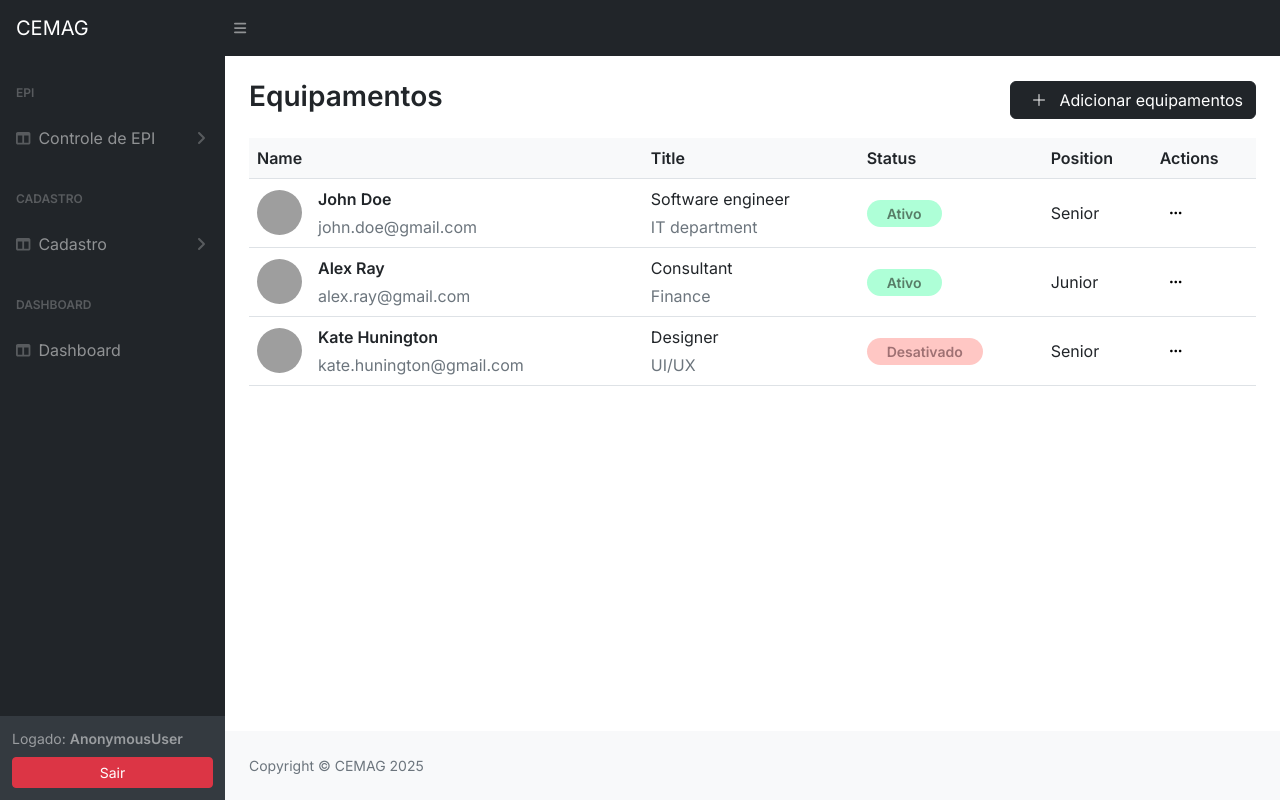
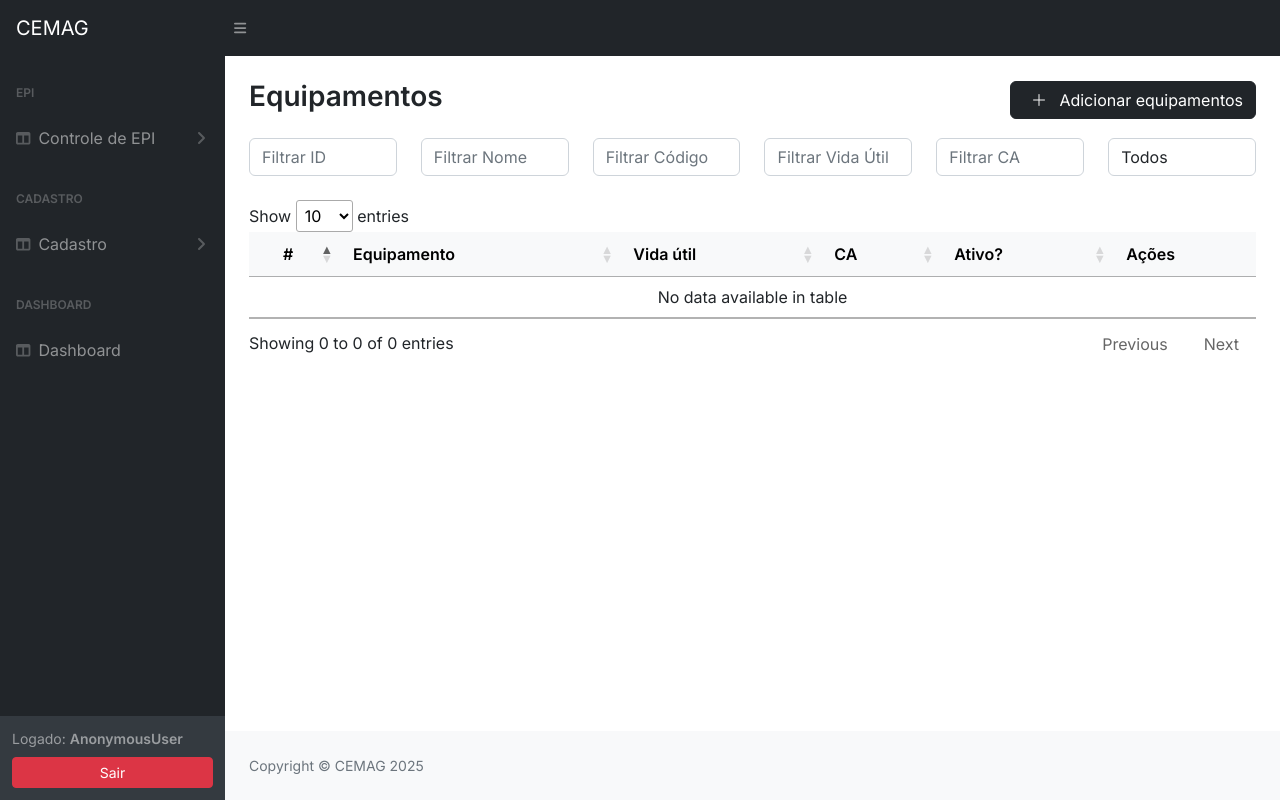
Before and after one commit to Cemag-pcp/sistema_epi_v2, a Django app: template equipamento/templates/equipamento.html in a window 1280 px wide. Run offline with Django 5.2, Linux system fonts and the light colour scheme; the template is opened without the code that fills it, so the values that code supplies are empty; some libraries are stand-ins or nearby versions; grey boxes are pictures that could not be loaded.

Commit message:
:sparkles: Crud Equipamentos

```diff
--- a/equipamento/models.py
+++ b/equipamento/models.py
@@ -3,6 +3,7 @@ from django.db import models
 
 class Equipamento(models.Model):
     nome = models.CharField(max_length=150)
-    descricao = models.TextField(blank=True, null=True)
     codigo = models.CharField(max_length=50, unique=True)
+    vida_util_dias = models.IntegerField(default=365, null=False, blank=False)
+    ca = models.IntegerField(null=True, blank=True)
     ativo = models.BooleanField(default=True)
--- a/equipamento/static/js/crud-equipamentos.js
+++ b/equipamento/static/js/crud-equipamentos.js
@@ -37,13 +37,29 @@ document.addEventListener('DOMContentLoaded', () => {
 
 document.addEventListener('DOMContentLoaded', () => {
 
-  const abrirModalBtn = document.getElementById('abrirModalEditarEquipamento');
   const modal = new bootstrap.Modal(document.getElementById('modal-editar-equipamento'));
   const salvarBtn = document.getElementById('editarEquipamento');
   const spinner = salvarBtn.querySelector('.spinner-border');
 
-  abrirModalBtn.addEventListener('click', () => {
-    modal.show();
+  document.addEventListener('click', function (event) {
+    if (event.target.classList.contains('abrirModalEditarEquipamento')) {
+
+      const id = event.target.getAttribute('data-id');
+      const nome = event.target.getAttribute('data-nome');
+      const codigo = event.target.getAttribute('data-codigo');
+      const vidaUtil = event.target.getAttribute('data-vida-util-dias');
+      const ca = event.target.getAttribute('data-ca');
+      const status = event.target.getAttribute('data-status');
+
+      document.getElementById('edit-id-equipamento').value = id
+      document.getElementById('edit-nome-equipamento').value = nome
+      document.getElementById('edit-codigo-equipamento').value = codigo
+      document.getElementById('edit-vida-util-equipamento').value = vidaUtil
+      document.getElementById('edit-ca-equipamento').value = ca
+      document.getElementById('edit-status-equipamento').value = status
+
+      modal.show();
+    }
   });
 
   salvarBtn.addEventListener('click', async () => {
@@ -69,13 +85,14 @@ document.addEventListener('DOMContentLoaded', () => {
 
 document.addEventListener('DOMContentLoaded', () => {
 
-  const abrirModalBtn = document.getElementById('abrirModalDesativarEquipamento');
   const modal = new bootstrap.Modal(document.getElementById('modal-desativar-equipamento'));
   const salvarBtn = document.getElementById('desativarEquipamento');
   const spinner = salvarBtn.querySelector('.spinner-border');
 
-  abrirModalBtn.addEventListener('click', () => {
-    modal.show();
+  document.addEventListener('click', function (event) {
+    if (event.target.classList.contains('abrirModalDesativarEquipamento')) {
+      modal.show();
+    }
   });
 
   salvarBtn.addEventListener('click', async () => {
--- /dev/null
+++ b/equipamento/static/js/datatable.js
@@ -0,0 +1,53 @@
+$(document).ready(function() {
+
+    var table = $('#tabelaEquipamentos').DataTable({
+        "language": {
+        "url": "//cdn.datatables.net/plug-ins/1.11.5/i18n/pt-BR.json"
+        },
+        "columnDefs": [
+        { "orderable": false, "targets": 5 }, // Desativa ordenação na coluna de Ações
+        { "searchable": false, "targets": 5 } // Desativa busca na coluna de Ações
+        ],
+        "dom": 'lrtip' // Remove o search box
+    });
+
+    // Filter by ID
+    $('#filterId').keyup(function() {
+        table.column(0).search(this.value).draw();
+    });
+
+    // Filter by Nome
+    $('#filterNome').keyup(function() {
+        table.column(1).search(this.value).draw();
+    });
+
+    // Filter by Codigo (which is part of column 1)
+    $('#filterCodigo').keyup(function() {
+        table.column(1).nodes().to$().each(function() {
+        var codigo = $(this).find('.text-muted').text().replace('Código ', '');
+        $(this).parent().toggle(
+            codigo.toLowerCase().includes($('#filterCodigo').val().toLowerCase())
+        );
+        });
+    });
+
+    // Filter by Vida Util
+    $('#filterVidaUtil').keyup(function() {
+        table.column(2).search(this.value).draw();
+    });
+
+    // Filter by CA
+    $('#filterCa').keyup(function() {
+        table.column(3).search(this.value).draw();
+    });
+
+    // Filter by Ativo
+    $('#filterAtivo').change(function() {
+        var value = $(this).val();
+        if (value === "") {
+            table.column(4).search('').draw();
+        } else {
+            table.column(4).search(value).draw();
+        }
+    });
+});
--- a/equipamento/templates/equipamento.html
+++ b/equipamento/templates/equipamento.html
@@ -12,117 +12,75 @@
   </button>
 </div>
 
-<table class="table align-middle mb-0 bg-white">
-  <thead class="bg-light">
+<div class="row mb-3">
+  <div class="col-md-2 mb-2">
+    <input type="text" class="form-control" id="filterId" placeholder="Filtrar ID">
+  </div>
+  <div class="col-md-2 mb-2">
+    <input type="text" class="form-control" id="filterNome" placeholder="Filtrar Nome">
+  </div>
+  <div class="col-md-2 mb-2">
+    <input type="text" class="form-control" id="filterCodigo" placeholder="Filtrar Código">
+  </div>
+  <div class="col-md-2 mb-2">
+    <input type="text" class="form-control" id="filterVidaUtil" placeholder="Filtrar Vida Útil">
+  </div>
+  <div class="col-md-2 mb-2">
+    <input type="text" class="form-control" id="filterCa" placeholder="Filtrar CA">
+  </div>
+  <div class="col-md-2">
+    <select class="form-control" id="filterAtivo">
+      <option value="">Todos</option>
+      <option value="Ativo">Ativo</option>
+      <option value="Desativado">Desativado</option>
+    </select>
+  </div>
+</div>
+
+<table id="tabelaEquipamentos" class="table table-hover w-100">
+  <thead class="table-light">
     <tr>
-      <th>Name</th>
-      <th>Title</th>
-      <th>Status</th>
-      <th>Position</th>
-      <th>Actions</th>
+      <th class="text-center">#</th>
+      <th style="max-width: 300px;">Equipamento</th>
+      <th>Vida útil</th>
+      <th>CA</th>
+      <th>Ativo?</th>
+      <th>Ações</th>
     </tr>
   </thead>
   <tbody>
+    {% for equipamento in equipamentos %}
     <tr>
       <td>
+        <div class="d-flex justify-content-center align-items-center bg-primary bg-opacity-10 text-primary rounded-circle mx-auto" style="width: 40px; height: 40px; font-weight: bold;">
+            {{ equipamento.id }}
+        </div>
+      </td>
+      <td data-order="{{ equipamento.nome }}">
         <div class="d-flex align-items-center">
-          <img
-              src="https://mdbootstrap.com/img/new/avatars/8.jpg"
-              alt=""
-              style="width: 45px; height: 45px"
-              class="rounded-circle"
-              />
           <div class="ms-3">
-            <p class="fw-bold mb-1">John Doe</p>
-            <p class="text-muted mb-0">john.doe@gmail.com</p>
+            <p class="fw-bold mb-1">{{ equipamento.nome }}</p>
+            <p class="text-muted mb-0">Código {{ equipamento.codigo }}</p>
           </div>
         </div>
       </td>
-      <td>
-        <p class="fw-normal mb-1">Software engineer</p>
-        <p class="text-muted mb-0">IT department</p>
+      <td data-order="{{ equipamento.vida_util_dias }}">
+        <p class="fw-normal mb-1">{{ equipamento.vida_util_dias }} dias</p>
       </td>
-      <td>
+      <td data-order="{{ equipamento.ca|default:'0' }}">
+        {% if equipamento.ca == None %}
+          Não informado
+        {% else %}
+          {{ equipamento.ca }}
+        {% endif %}
+      </td>
+      <td data-order="{{ equipamento.ativo }}">
+        {% if equipamento.ativo == True %}
           <span class="badge badge-success rounded-pill d-inline status-approved">Ativo</span>
+        {% else %}
+          <span class="badge badge-success rounded-pill d-inline status-declined">Desativado</span>
+        {% endif %}
       </td>
-      <td>Senior</td>
-        <td>
-            <div class="dropdown">
-                <button class="btn btn-link btn-sm btn-rounded" type="button" id="dropdownMenuButton" data-bs-toggle="dropdown" aria-expanded="false">
-                <i class="bi bi-three-dots" style="color: black"></i>
-                </button>
-                <ul class="dropdown-menu" aria-labelledby="dropdownMenuButton">
-                    <li><a class="dropdown-item g-4" id="abrirModalEditarEquipamento"><i class="bi bi-pencil-square" style="margin-right: 8px;"></i><span>Editar</span></a></li>
-                    <li><a class="dropdown-item g-4" id="abrirModalDesativarEquipamento" style="color: #dc2626;"><i class="bi bi-trash" style="margin-right: 8px;"></i><span>Desativar</span></a></li>
-                </ul>
-            </div>
-        </td>
-    </tr>
-    <tr>
-      <td>
-        <div class="d-flex align-items-center">
-          <img
-              src="https://mdbootstrap.com/img/new/avatars/6.jpg"
-              class="rounded-circle"
-              alt=""
-              style="width: 45px; height: 45px"
-              />
-          <div class="ms-3">
-            <p class="fw-bold mb-1">Alex Ray</p>
-            <p class="text-muted mb-0">alex.ray@gmail.com</p>
-          </div>
-        </div>
-      </td>
-      <td>
-        <p class="fw-normal mb-1">Consultant</p>
-        <p class="text-muted mb-0">Finance</p>
-      </td>
-      <td>
-        <span class="badge badge-primary rounded-pill d-inline status-approved"
-              >Ativo</span
-          >
-      </td>
-      <td>Junior</td>
-      <td>
-            <div class="dropdown">
-                <button class="btn btn-link btn-sm btn-rounded" type="button" id="dropdownMenuButton" data-bs-toggle="dropdown" aria-expanded="false">
-                  <i class="bi bi-three-dots" style="color: black"></i>
-                </button>
-                <ul class="dropdown-menu" aria-labelledby="dropdownMenuButton">
-                    <li><a class="dropdown-item g-4" href="#"><i class="bi bi-pencil-square" style="margin-right: 8px;"></i><span>Editar</span></a></li>
-                    <li>
-                      <a class="dropdown-item g-4" href="#" style="color: #dc2626;">
-                        <i class="bi bi-trash" style="margin-right: 8px;"></i>
-                        <span>Desativar</span>
-                      </a>
-                    </li>
-                </ul>
-            </div>
-      </td>
-    </tr>
-    <tr>
-      <td>
-        <div class="d-flex align-items-center">
-          <img
-              src="https://mdbootstrap.com/img/new/avatars/7.jpg"
-              class="rounded-circle"
-              alt=""
-              style="width: 45px; height: 45px"
-              />
-          <div class="ms-3">
-            <p class="fw-bold mb-1">Kate Hunington</p>
-            <p class="text-muted mb-0">kate.hunington@gmail.com</p>
-          </div>
-        </div>
-      </td>
-      <td>
-        <p class="fw-normal mb-1">Designer</p>
-        <p class="text-muted mb-0">UI/UX</p>
-      </td>
-      <td>
-        <span class="badge badge-warning rounded-pill d-inline status-declined">Desativado</span>
-      </td>
-      <td>Senior</td>
       <td>
           <div class="dropdown">
               <button class="btn btn-link btn-sm btn-rounded" type="button" id="dropdownMenuButton" data-bs-toggle="dropdown" aria-expanded="false">
@@ -130,21 +88,28 @@
               </button>
               <ul class="dropdown-menu" aria-labelledby="dropdownMenuButton">
                   <li>
-                      <a class="dropdown-item g-4" href="#">
-                        <i class="bi bi-pencil-square" style="margin-right: 8px;"></i>
-                        <span>Editar</span>
+                    <a data-id="{{equipamento.id}}"
+                      data-nome="{{equipamento.nome}}"
+                      data-codigo="{{equipamento.codigo}}"
+                      data-ca="{{equipamento.ca}}"
+                      data-vida-util-dias="{{equipamento.vida_util_dias}}"
+                      data-status="{{equipamento.ativo}}"
+                      class="dropdown-item g-4 abrirModalEditarEquipamento" style="cursor: pointer;">
+                      <i class="bi bi-pencil-square abrirModalEditarEquipamento" style="margin-right: 8px;"></i>
+                      Editar
                     </a>
                   </li>
                   <li>
-                      <a class="dropdown-item g-4" href="#" style="color: #dc2626;">
-                        <i class="bi bi-trash" style="margin-right: 8px;"></i>
-                        <span>Desativar</span>
+                    <a class="dropdown-item g-4 abrirModalDesativarEquipamento" style="color: #dc2626; cursor: pointer;">
+                      <i class="bi bi-trash abrirModalDesativarEquipamento" style="margin-right: 8px;"></i>
+                      Desativar
                     </a>
                   </li>
               </ul>
           </div>
       </td>
     </tr>
+    {% endfor %}
   </tbody>
 </table>
 
@@ -153,7 +118,6 @@
 {% endblock %}
 
 {% block scripts %}
-
 <script src="{% static 'js/crud-equipamentos.js' %}"></script>
-
+<script src="{% static 'js/datatable.js' %}"></script>
 {% endblock %}
--- a/equipamento/templates/modal/modal_equipamento.html
+++ b/equipamento/templates/modal/modal_equipamento.html
@@ -1,4 +1,4 @@
-<div class="modal fade" id="modal-criar-equipamento" data-bs-backdrop="static" data-bs-keyboard="false" tabindex="-1" aria-labelledby="modal-criar-equipamento-label">
+<div class="modal fade" id="modal-criar-equipamento" data-bs-backdrop="static" data-bs-keyboard="false" tabindex="-1" aria-hidden="false">
   <div class="modal-dialog">
     <div class="modal-content">
       <div class="modal-header align-items-start">
@@ -10,17 +10,29 @@
       </div>
       <div class="modal-body">
           <div class="row">
+                <input type="hidden" class="form-control text-modal" placeholder="Nome do Equipamento">
                 <div class="col-md-6 mb-4">
                     <label class="text-modal">Nome</label>
                     <input type="text" class="form-control text-modal" placeholder="Nome do Equipamento">
                 </div>
                 <div class="col-md-6 mb-4">
-                    <label class="text-modal">Descrição</label>
-                    <input type="text" class="form-control text-modal" placeholder="Descrição do Equipamento">
+                    <label class="text-modal">Código</label>
+                    <input type="text" class="form-control text-modal" placeholder="Código do Equipamento">
                 </div>
                 <div class="col-md-6 mb-4">
-                    <label class="text-modal">Código</label>
-                    <input type="text" class="form-control text-modal" placeholder="Código do Equipamento">
+                    <label class="text-modal">Vida Útil</label>
+                    <input type="number" class="form-control text-modal" placeholder="Vida útil do Equipamento">
+                </div>
+                <div class="col-md-6 mb-4">
+                    <label class="text-modal">CA</label>
+                    <input type="number" class="form-control text-modal" placeholder="CA do Equipamento">
+                </div>
+                <div class="col-md-6 mb-4">
+                    <label class="text-modal">Ativo</label>
+                    <select type="text" class="form-control text-modal">
+                      <option value="Ativo">Ativo</option>
+                      <option value="Desativado">Desativado</option>
+                    </select>
                 </div>
           </div>
       </div>
@@ -35,7 +47,7 @@
   </div>
 </div>
 
-<div class="modal fade" id="modal-editar-equipamento" data-bs-backdrop="static" data-bs-keyboard="false" tabindex="-1" aria-labelledby="modal-editar-equipamento-label">
+<div class="modal fade" id="modal-editar-equipamento" data-bs-backdrop="static" data-bs-keyboard="false" tabindex="-1" aria-hidden="false">
   <div class="modal-dialog">
     <div class="modal-content">
       <div class="modal-header align-items-start">
@@ -47,17 +59,29 @@
       </div>
       <div class="modal-body">
           <div class="row">
+                <input type="hidden" class="form-control text-modal" placeholder="Nome do Equipamento" id="edit-id-equipamento">
                 <div class="col-md-6 mb-4">
                     <label class="text-modal">Nome</label>
-                    <input type="text" class="form-control text-modal" placeholder="Nome do Equipamento">
-                </div>
-                <div class="col-md-6 mb-4">
-                    <label class="text-modal">Descrição</label>
-                    <input type="text" class="form-control text-modal" placeholder="Descrição do Equipamento">
+                    <input type="text" class="form-control text-modal" placeholder="Nome do Equipamento" id="edit-nome-equipamento">
                 </div>
                 <div class="col-md-6 mb-4">
                     <label class="text-modal">Código</label>
-                    <input type="text" class="form-control text-modal" placeholder="Código do Equipamento">
+                    <input type="text" class="form-control text-modal" placeholder="Código do Equipamento" id="edit-codigo-equipamento">
+                </div>
+                <div class="col-md-6 mb-4">
+                    <label class="text-modal">Vida Útil</label>
+                    <input type="number" class="form-control text-modal" placeholder="Vida útil do Equipamento" id="edit-vida-util-equipamento">
+                </div>
+                <div class="col-md-6 mb-4">
+                    <label class="text-modal">CA</label>
+                    <input type="number" class="form-control text-modal" placeholder="CA do Equipamento" id="edit-ca-equipamento">
+                </div>
+                <div class="col-md-6 mb-4">
+                    <label class="text-modal">Ativo</label>
+                    <select type="text" class="form-control text-modal" id="edit-status-equipamento">
+                      <option value="True">Ativo</option>
+                      <option value="False">Desativado</option>
+                    </select>
                 </div>
           </div>
       </div>
@@ -72,7 +96,7 @@
   </div>
 </div>
 
-<div class="modal fade" id="modal-desativar-equipamento" data-bs-backdrop="static" data-bs-keyboard="false" tabindex="-1" aria-labelledby="modal-desativar-equipamento-label">
+<div class="modal fade" id="modal-desativar-equipamento" data-bs-backdrop="static" data-bs-keyboard="false" tabindex="-1" aria-hidden="false">
   <div class="modal-dialog">
     <div class="modal-content">
       <div class="modal-header align-items-start">
--- a/equipamento/urls.py
+++ b/equipamento/urls.py
@@ -4,5 +4,6 @@ from . import views
 app_name = 'equipamento'
 
 urlpatterns = [
-    path('', views.equipamento, name='equipamento')
+    path('', views.equipamento, name='equipamento'),
+    path('<int:id>/', views.alter_equipamento, name='alter-equipamento')
 ]
```
Also changed, not shown: equipamento/management/commands/import_itens.py (added, +60 -0 lines), equipamento/views.py (+27 -1 lines), tb_itens.json (added, +339 -0 lines), equipamento/migrations/0002_equipamento_ca_equipamento_vida_util_dias.py (added), equipamento/migrations/0003_alter_equipamento_ca_and_more.py (added), equipamento/migrations/0004_alter_equipamento_vida_util_dias.py (added), equipamento/migrations/0005_remove_equipamento_descricao.py (added), equipamento/migrations/0006_alter_equipamento_ca.py (added). Lines whose indentation alone changed are shown as unchanged.
